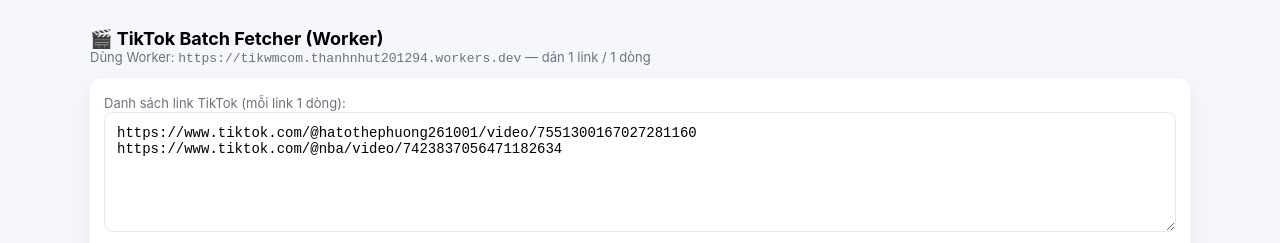
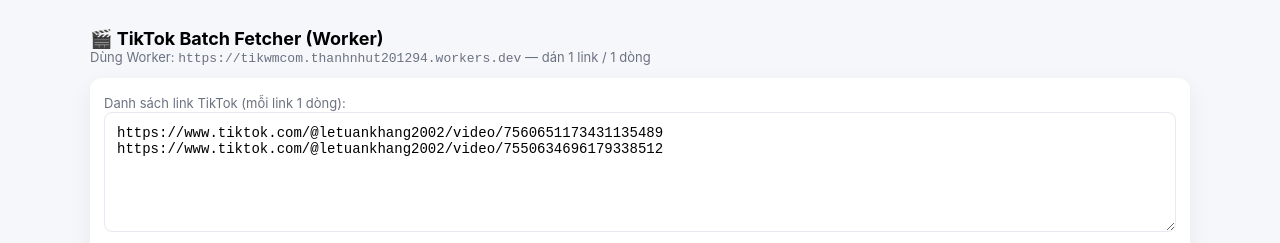
Before and after one commit to thanhnhut201294/toolvideo, a plain HTML site: page index.html in a window 1280 px wide. Both pictures are taken after a click on the button "📥 Dán mẫu". Shown: the top 243 px of the page. Drawn offline with Linux system fonts and the light colour scheme.

Commit message:
Update index.html

```diff
--- a/index.html
+++ b/index.html
@@ -130,7 +130,7 @@
     }
 
     btnSample.addEventListener('click', ()=> {
-      input.value = 'https://www.tiktok.com/@hatothephuong261001/video/7551300167027281160\nhttps://www.tiktok.com/@nba/video/7423837056471182634';
+      input.value = 'https://www.tiktok.com/@letuankhang2002/video/7560651173431135489\nhttps://www.tiktok.com/@letuankhang2002/video/7550634696179338512';
     });
 
     btnClear.addEventListener('click', ()=> {
```
